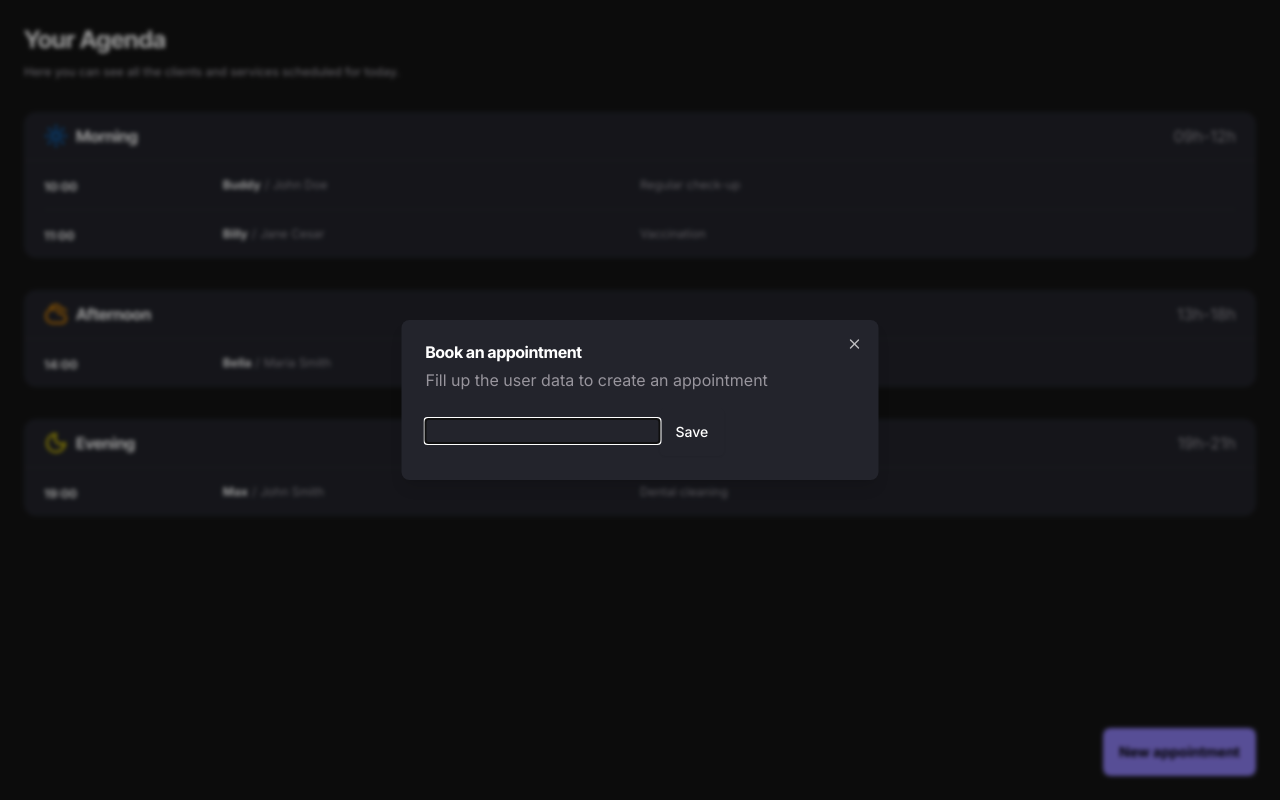
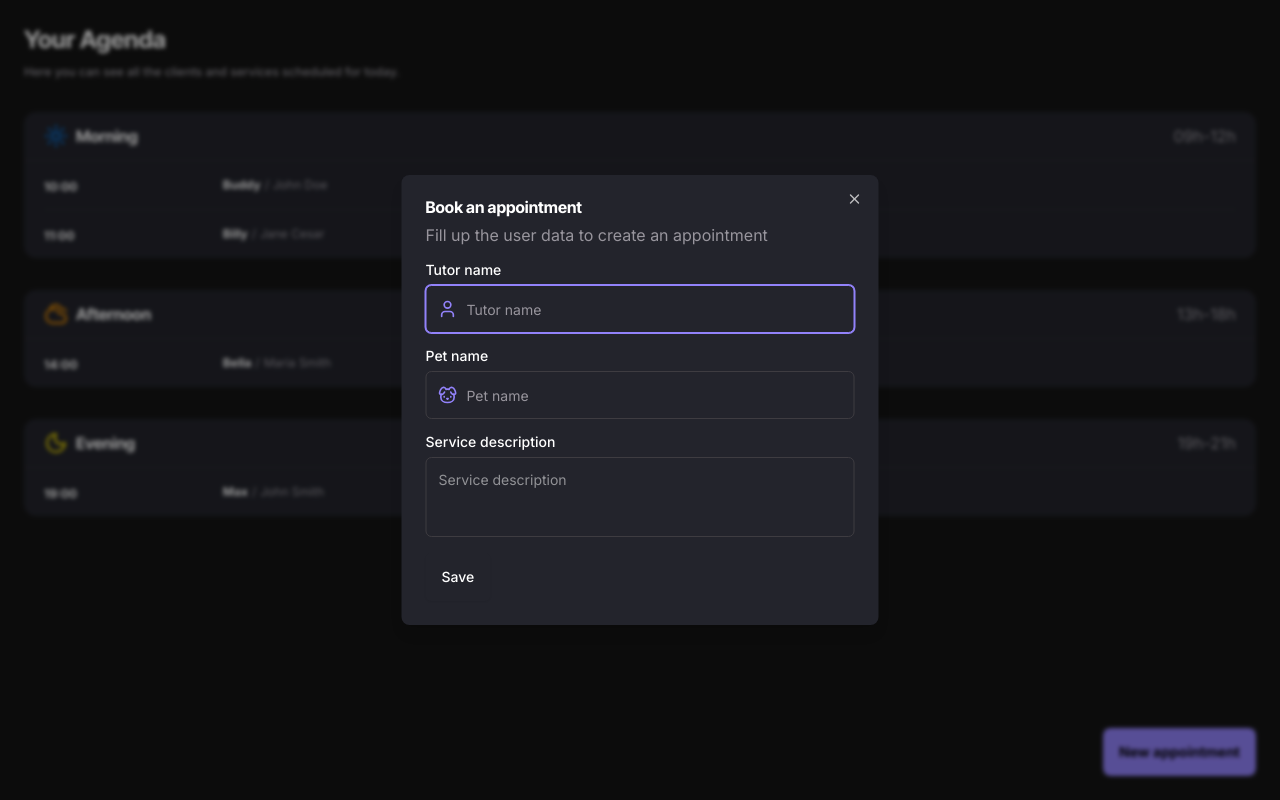
Before and after one commit to carloswimmer/pet-shop, a Next.js app: page / in a window 1280 px wide. Both pictures are taken after a click on the button "New appointment". Built offline with nearby package versions, Linux system fonts and the light colour scheme.

Commit message:
Create first inputs

```diff
--- a/src/components/appointment-form/appointment-form.tsx
+++ b/src/components/appointment-form/appointment-form.tsx
@@ -1,6 +1,7 @@
 'use client';
 
 import { zodResolver } from '@hookform/resolvers/zod';
+import { Divide, Dog, User } from 'lucide-react';
 import { useForm } from 'react-hook-form';
 import type z from 'zod';
 import { Button } from '@/components/ui/button';
@@ -12,8 +13,17 @@
   DialogTitle,
   DialogTrigger,
 } from '@/components/ui/dialog';
-import { Form } from '@/components/ui/form';
+import {
+  Form,
+  FormControl,
+  FormField,
+  FormItem,
+  FormLabel,
+  FormMessage,
+} from '@/components/ui/form';
+import { Input } from '@/components/ui/input';
 import { appointmentFormSchema } from '@/schema/appointmentFormSchema';
+import { Textarea } from '../ui/textarea';
 
 type AppointmentFormValues = z.infer<typeof appointmentFormSchema>;
 
@@ -51,8 +61,80 @@
         </DialogHeader>
 
         <Form {...form}>
-          <form onSubmit={form.handleSubmit(onSubmit)}>
-            <input type="text" {...form.register('tutorName')} />
+          <form onSubmit={form.handleSubmit(onSubmit)} className="space-y-4">
+            <FormField
+              control={form.control}
+              name="tutorName"
+              render={({ field }) => (
+                <FormItem>
+                  <FormLabel className="text-label-medium-size text-content-primary">
+                    Tutor name
+                  </FormLabel>
+                  <FormControl>
+                    <div className="relative">
+                      <User
+                        className="absolute left-3 top-1/2 -translate-y-1/2 transform text-content-brand"
+                        size={20}
+                      />
+                      <Input
+                        placeholder="Tutor name"
+                        className="pl-10"
+                        {...field}
+                      />
+                    </div>
+                  </FormControl>
+                  <FormMessage />
+                </FormItem>
+              )}
+            />
+
+            <FormField
+              control={form.control}
+              name="petName"
+              render={({ field }) => (
+                <FormItem>
+                  <FormLabel className="text-label-medium-size text-content-primary">
+                    Pet name
+                  </FormLabel>
+                  <FormControl>
+                    <div className="relative">
+                      <Dog
+                        className="absolute left-3 top-1/2 -translate-y-1/2 transform text-content-brand"
+                        size={20}
+                      />
+                      <Input
+                        placeholder="Pet name"
+                        className="pl-10"
+                        {...field}
+                      />
+                    </div>
+                  </FormControl>
+                  <FormMessage />
+                </FormItem>
+              )}
+            />
+
+            <FormField
+              control={form.control}
+              name="description"
+              render={({ field }) => (
+                <FormItem>
+                  <FormLabel className="text-label-medium-size text-content-primary">
+                    Service description
+                  </FormLabel>
+                  <FormControl>
+                    <div className="relative">
+                      <Textarea
+                        placeholder="Service description"
+                        className="resize-none"
+                        {...field}
+                      />
+                    </div>
+                  </FormControl>
+                  <FormMessage />
+                </FormItem>
+              )}
+            />
 
             <Button type="submit">Save</Button>
           </form>
--- /dev/null
+++ b/src/components/ui/input.tsx
@@ -0,0 +1,22 @@
+import type * as React from 'react';
+
+import { cn } from '@/lib/utils';
+
+function Input({ className, type, ...props }: React.ComponentProps<'input'>) {
+  return (
+    <input
+      type={type}
+      data-slot="input"
+      className={cn(
+        'flex h-12 w-full rounded-md border border-border-primary bg-background-tertiary px-3 py-2 text-sm text-content-primary ring-offset-background file:border-0 file:bg-transparent file:text-sm file:font-medium placeholder:text-content-secondary focus-visible:outline-none focus-visible:ring-1 focus-visible:ring-offset-0 focus-visible:ring-border-brand disabled:cursor-not-allowed disabled:opacity-50',
+        'hover:border-border-secondary',
+        'focus:border-border-brand focus-visible:border-border-brand',
+        'aria-invalid:ring-destructive/20 aria-invalid:border-destructive',
+        className,
+      )}
+      {...props}
+    />
+  );
+}
+
+export { Input };
--- /dev/null
+++ b/src/components/ui/textarea.tsx
@@ -0,0 +1,23 @@
+import * as React from 'react';
+
+import { cn } from '@/lib/utils';
+
+export type TextareaProps = React.TextareaHTMLAttributes<HTMLTextAreaElement>;
+
+const Textarea = React.forwardRef<HTMLTextAreaElement, TextareaProps>(
+  ({ className, ...props }, ref) => {
+    return (
+      <textarea
+        className={cn(
+          'flex min-h-[80px] w-full rounded-md border border-border-primary bg-background-tertiary px-3 py-3 text-sm ring-offset-background placeholder:text-muted-foreground focus-visible:outline-none focus-visible:ring-1 focus-visible:ring-offset-0 focus-visible:ring-border-brand disabled:cursor-not-allowed disabled:opacity-50 hover:border-border-secondary',
+          className,
+        )}
+        ref={ref}
+        {...props}
+      />
+    );
+  },
+);
+Textarea.displayName = 'Textarea';
+
+export { Textarea };
```
